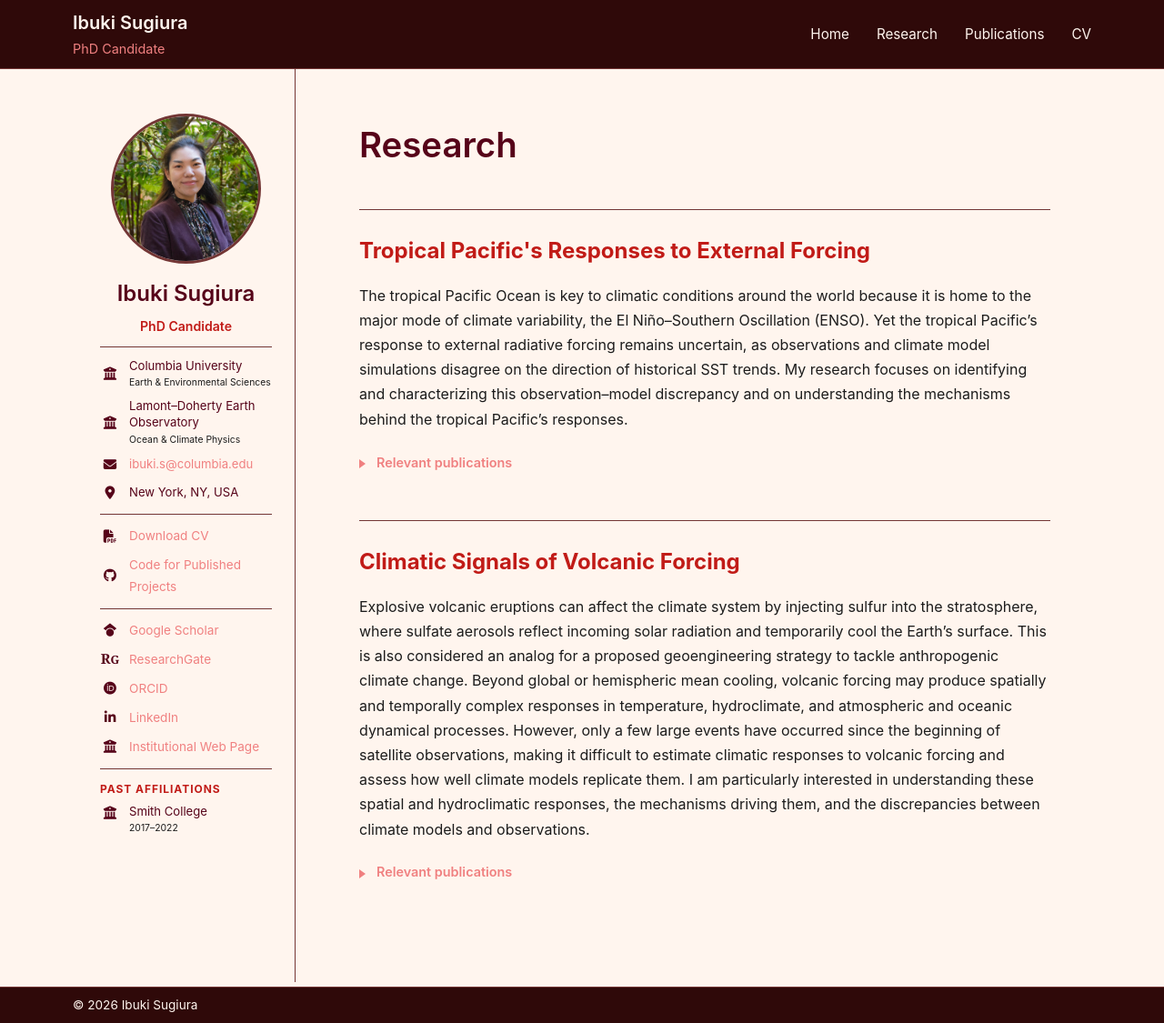
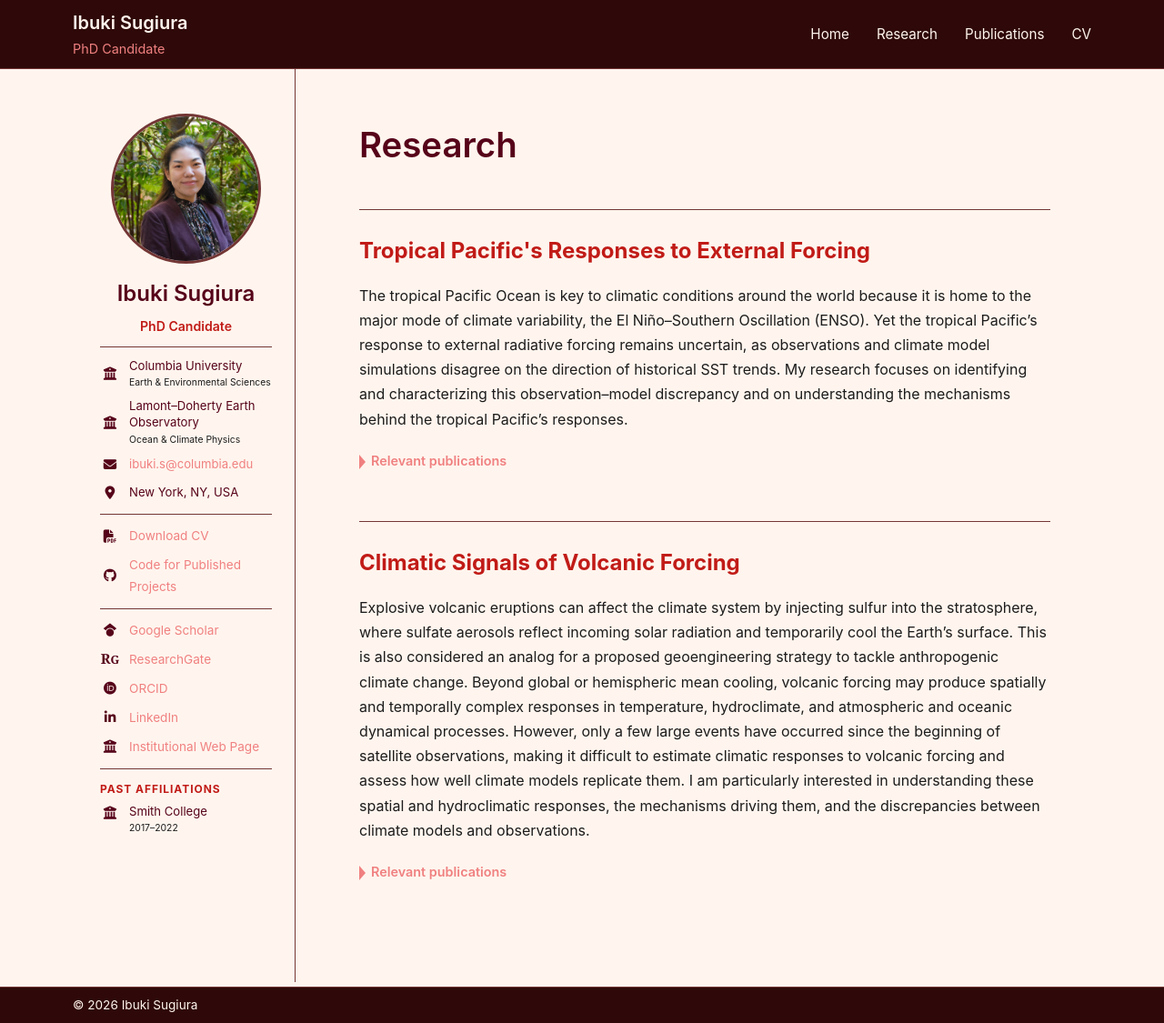
Before and after one commit to isugiura/isugiura.github.io, a Jekyll site: the page built from research.md, in a window 1280 px wide and 1125 px high. Shown: the whole window at 91% size. Built offline with Jekyll 4.4.1, drawn with Linux system fonts in a browser that asks for light colours.

Commit message:
Trying to make the triangle bigger

```diff
--- a/assets/css/style.scss
+++ b/assets/css/style.scss
@@ -556,7 +556,7 @@ body {
 
   align-items: center;
 
-  gap: 7px;
+  gap: 3px;
 
   color: var(--link);
 
@@ -583,11 +583,11 @@ body {
   width: 0;
   height: 0;
 
-  border-top: 5px solid transparent;
-  border-bottom: 5px solid transparent;
+  border-top: 8px solid transparent;
+  border-bottom: 8px solid transparent;
   border-left: 7px solid var(--link);
 
-  margin-right: 5px;
+  margin-right: 3px;
   transform: translateY(1px);
 
   transition: transform 0.15s ease;
@@ -638,7 +638,7 @@ body {
 
 
 .publication-title {
-  margin-bottom: 2px;
+  margin-bottom: 4.5px;
 
   color: var(--text-main);
 
```
